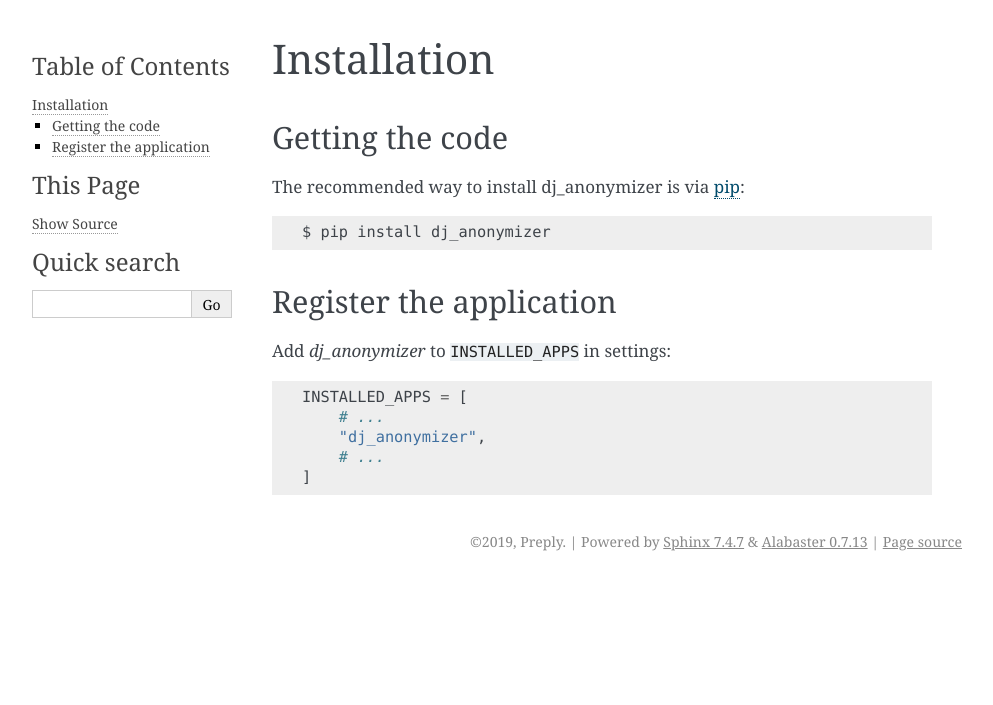
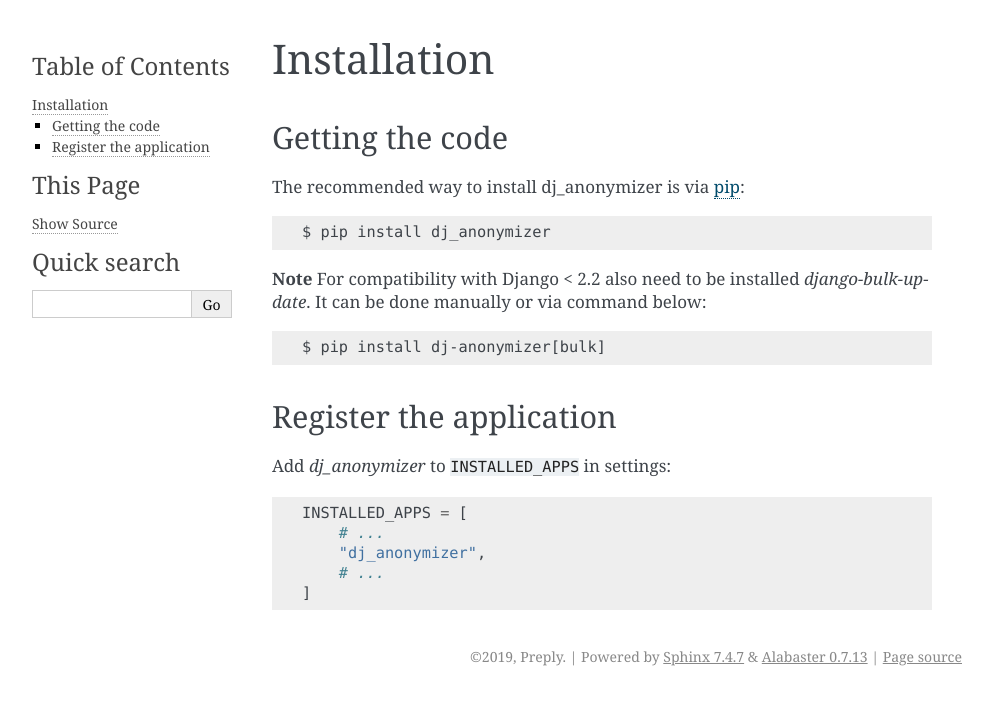
Before and after one commit to preply/dj_anonymizer, a Sphinx documentation site: the page built from docs/installation.rst, in a window 1280 px wide. Shown: the top 705 px of the page, without its empty margins (148-1141 px from the left). Built offline with Sphinx 7.4.7, drawn with Linux system fonts in a browser that asks for light colours.

Commit message:
add note about bulk_update to installation docs

```diff
--- a/docs/installation.rst
+++ b/docs/installation.rst
@@ -10,6 +10,9 @@ The recommended way to install dj_anonymizer is via pip_::
 
 .. _pip: https://pip.pypa.io/
 
+**Note** For compatibility with Django < 2.2 also need to be installed `django-bulk-update`. It can be done manually or via command below::
+
+    $ pip install dj-anonymizer[bulk]
 
 Register the application
 ------------------------
```
